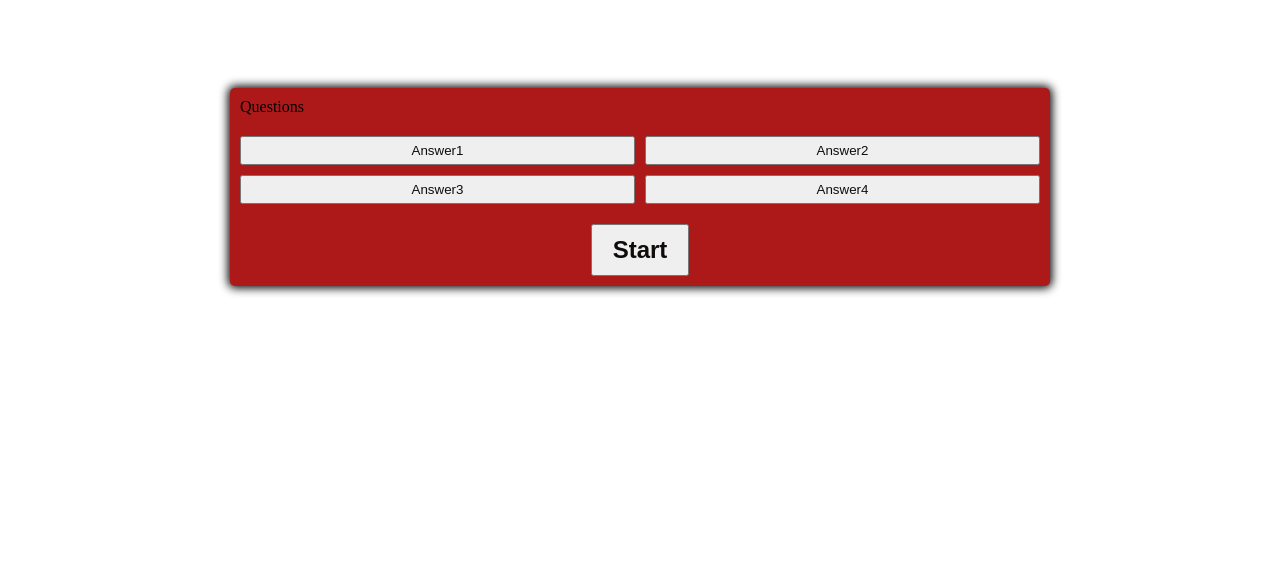
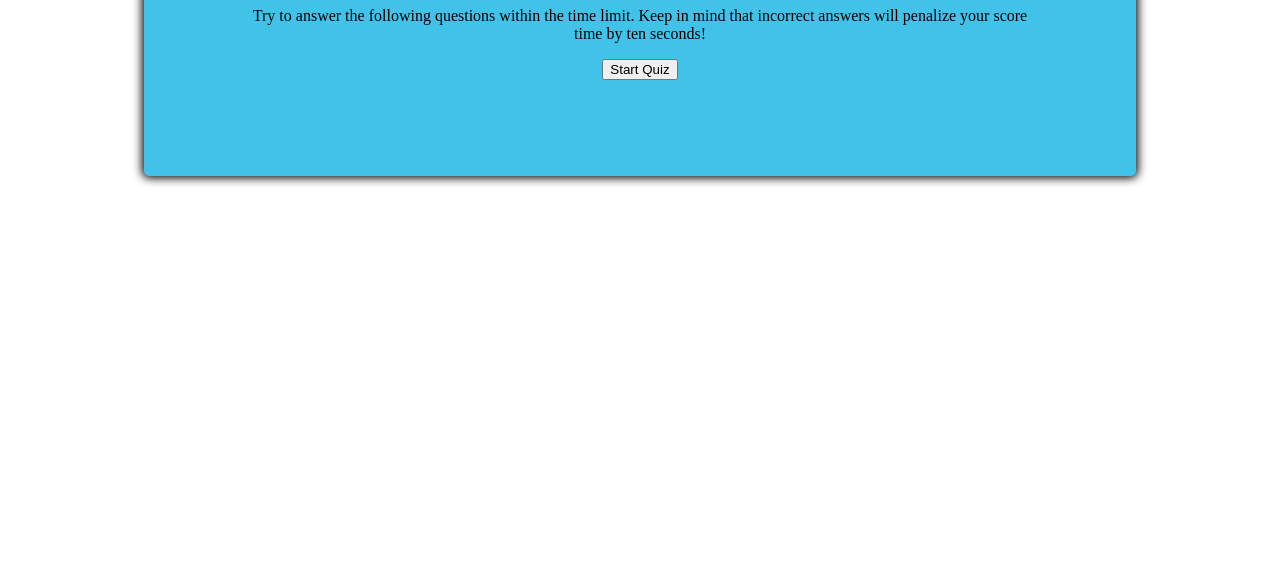
Before and after one commit to ilalad/code-quiz, a plain HTML site: page index.html in a window 1280 px wide. Shown: the part 213-800 px from the top of the page. Drawn offline with Linux system fonts and the light colour scheme.

Commit message:
created functions and wored through setting up the quiz

```diff
--- a/index.html
+++ b/index.html
@@ -5,25 +5,30 @@
     <meta name="viewport" content="width=device-width, initial-scale=1.0">
     <link href="style.css" rel="stylesheet">
     <title>Code Quiz</title>
+    <nav>View Highscores</nav>
+    <nav>Time</nav>
+
 </head>
 <body>
-  <div class="container">
-    <div id="question-container" class="hide"></div>
-    <div id="question"> Questions</div>
-    <div id ="answer-buttons" class="btn-grid">
-        <button class ="btn">Answer1</button>
+  <div class="wrapper">
+    <h1>Coding Quiz Challenge</h1>
+
+  <p>Try to answer the following questions within the time limit.  Keep in mind that incorrect answers will penalize your score time by ten seconds!</p>
+    <button id="startBtn">Start Quiz</button>
+
+
+
+        <!-- button class ="btn">Answer1</button>
         <button class ="btn">Answer2</button>
         <button class ="btn">Answer3</button>
-        <button class ="btn">Answer4</button>
+        <button class ="btn">Answer4</button> -->
 
 
-    </div>
 
-    <div class="controls">
+    <!-- <div class="controls">
         <button id="start-btn" class="start-btn btn">Start</button>
         <button id="next-btn" class="next-btn hide">Next</button>
-    </div>
-
+    </div> -->
 
 <script src="script.js"></script>
 </body>
--- a/script.js
+++ b/script.js
@@ -1,41 +1,51 @@
-
-/*AS A coding bootcamp student
-I WANT to take a timed quiz on JavaScript fundamentals that stores high scores
-SO THAT I can gauge my progress compared to my peers */
-var timer = "timer starts";
+var $startBtn = document.querySelector("#startBtn");
 var initials = "user initials";
 var score = "user scores";
+var userAnswer = "user input";
 
-
-
-
-
-## Acceptance Criteria
+// var main = document.querySelector("main");
+// main.children[0].textContent = "Coding Quiz Challenge";
 
 
 /* WHEN I click the start button */
 
-generateBtn.addEventListener("click", startGame);
+$startBtn.addEventListener("click",
+    function() {
+   console.log("click on start button")
+})
 
+/*THEN a timer starts and I am presented with a question - PROPERTIES*/
 
+function setTime() {
+    var initalTimer = setInterval(
+        function() {
+        }
+    )
+}
+//refere to array crash course
 
+var arrayOfQuestions = ["Which animal never sleeps?", "Which big cat is the strongest?", "What is the fastest bird?", "What animal is extinct?", "Which creature has the largest brain in proportion to its body?"
+]
+for (var i= 0; i < arrayOfQuestions.length; i++) {}
 
-/*THEN a timer starts and I am presented with a question */
+/* WHEN I answer a question - VALUES FOR QUESTION'S PROPERTIES*/
 
+var arrayOfCorrectAnswers = ["Bull Frogs", "Jaguar", "Peregrine Falcon", "Carolina Parakeet", "Elephants"
+]
+// if answer is correct//
+if (userAnswer === .correctAnswer) {
+   //add to the number of correct answers
+   score++;
+}
+else {
+    alert ("wrong");
+}
 
-
-/* WHEN I answer a question */
-
-var questions = ["Which animal never sleeps?", "Which big cat is the strongest?", "What is the fastest bird?", "What animal is extinct?", "Which creature has the largest brain in proportion to its body?"
-]
-var correctAnswers = [
-    "Bull Frogs", "Jaguar", "Peregrine Falcon", "Carolina Parakeet", "Elephants"
-]
 var wrongAnswers1 = [
     "Toads", "Snakes", "Owl"
 ]
 var wrongAnswers2 = [
-    "Lion", "Tiger", "Leapard",
+    "Lion", "Tiger", "Leopard",
 ]
 var wrongAnswers3 = [
     "Vulture", "The Golden Eagle", "The White-Throatex Needletial",
@@ -50,14 +60,20 @@ var wrongAnswers5 = [
 /*THEN I am presented with another question */
 
 
-/*WHEN I answer a question incorrectly*/
 
+/*WHEN I answer a question incorrectly THEN time is subtracted from the clock use timer code from color explosion activity*/
 
+var timerInterval = setInterval(
+    function() {
+        secondsLeft--;
+        timerInterval.textContent = secondsLeft + "seconds left till "
 
-/*THEN time is subtracted from the clock use timer code from color explosion activity*/
-
+    }
+)
+setTime();
 
 /*WHEN all questions are answered or the timer reaches 0 THEN the game is over*/
+
 
 
 
--- a/style.css
+++ b/style.css
@@ -1,54 +1,25 @@
-
-body {
-    padding: 0;
-    margin: 0;
-    display: flex;
-    width: 100vw;
-    height: 100vh;
-    justify-content: center;
-    align-items: center;
-    background-color: hsl(var(--hue), 100%, 20%);
+.nav {
+    margin: 0 auto;
+    text-align: center;
+    width: 800px;
+    max-width: 85%;
+    background-color: rgb(65, 194, 232);
+    border-radius: 5px;
+    padding: 96px;
+    box-shadow: 0 0 10px 2px;
 }
 
-.container {
+
+.wrapper {
+    margin: 0 auto;
+    text-align: center;
     width: 800px;
-    max-width: 80%;
-    background-color: rgb(173, 25, 25);
+    max-width: 85%;
+    background-color: rgb(65, 194, 232);
     border-radius: 5px;
-    padding: 10px;
+    padding: 96px;
     box-shadow: 0 0 10px 2px;
 }
-.btn-grid {
-    display: grid;
-    grid-template-columns: repeat(2, auto);
-    gap: 10px;
-    margin: 20px 0;
+.startBtn {
+
 }
-
-.btn {
-
-    border:
-    background-color:
-    border-radius: 5px;
-    padding: 5px 10px;
-    color: rgb(16, 12, 12);
-    outline: none;
-}
-.btn:hover {
-    border-color: black;
-}
-
-.start-btn, .next-btn {
-    font-size: 1.5rem;
-    font-weight: bold;
-    padding: 10px 20px;
-}
-.controls {
-    display: flex;
-    justify-content: center;
-    align-items: center;
-}
-
-.hide {
-    display: none;
-}
```
Also changed, not shown: 1 other file.
